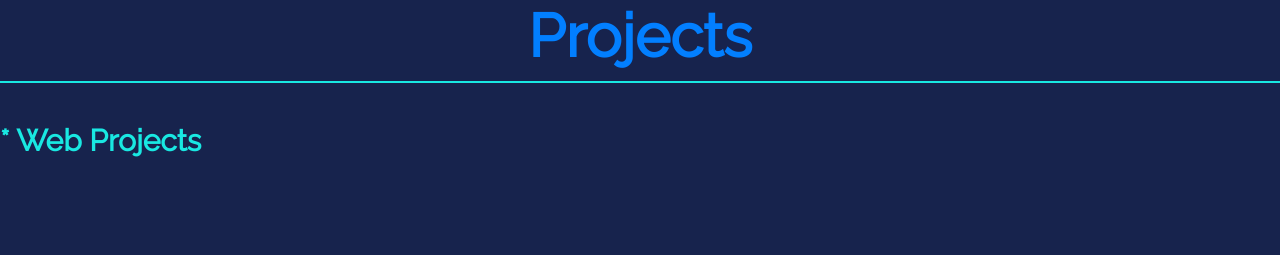
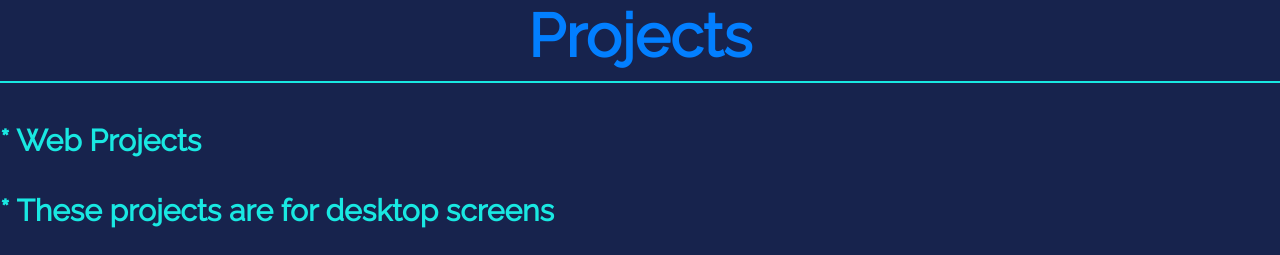
Before and after one commit to A-R-P-I-T-JAIN/Portfolio, a plain HTML site: page index.html in a window 1280 px wide. Shown: the part 2620-2875 px from the top of the page. Drawn offline with Linux system fonts and the light colour scheme.

Commit message:
Update index.html

```diff
--- a/index.html
+++ b/index.html
@@ -98,7 +98,7 @@
             <div class="sec-3-head">
             <h1>Projects</h1>
             </div>
-            <h2> * Web Projects</h2>
+            <h2> * Web Projects <br> <br>* These projects are for desktop screens</h2>
             <div class="image">
             <div class="temp1">
             <img src="./assests/left-arrow.png" alt="" id="left_arr">
```
